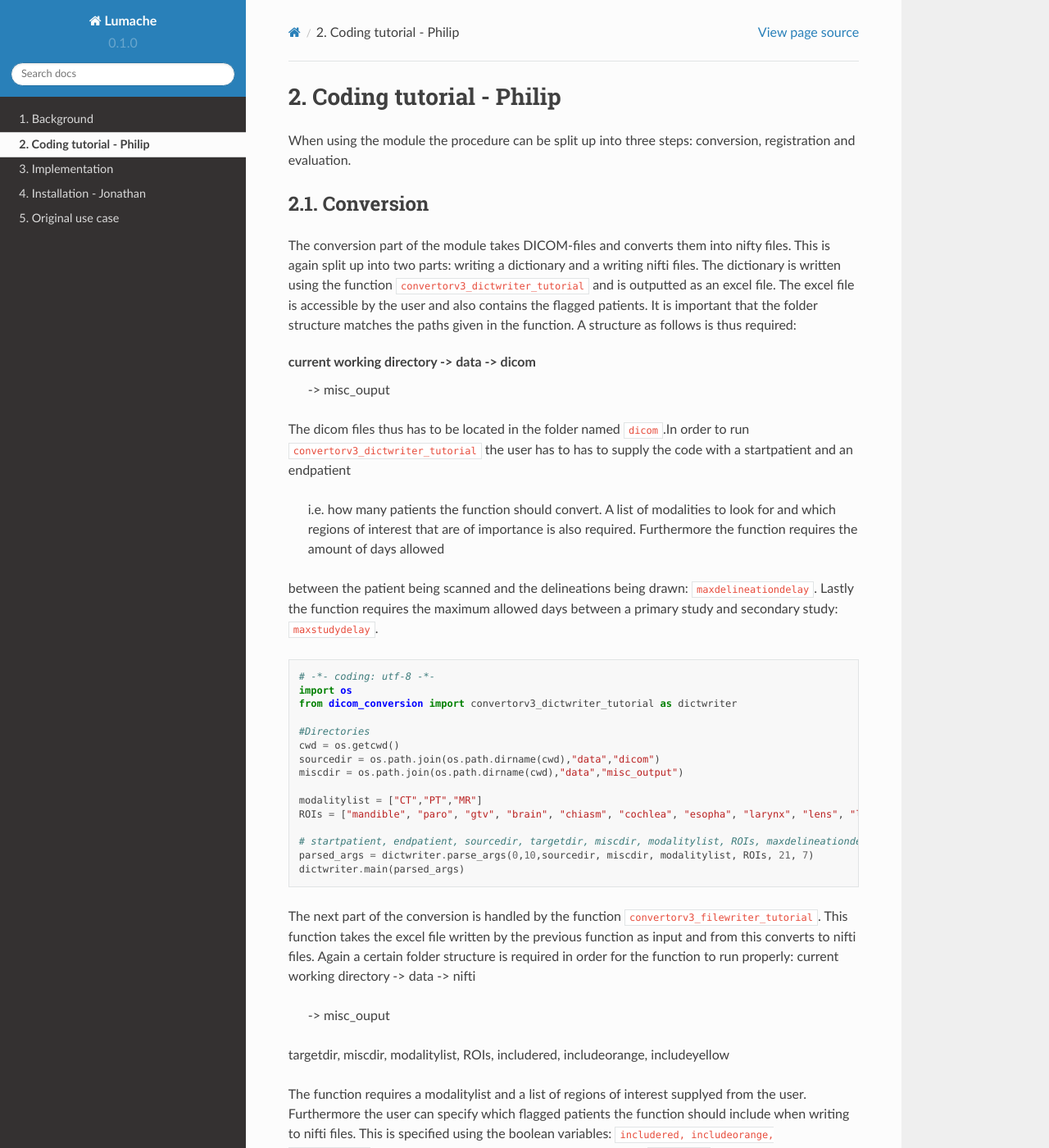
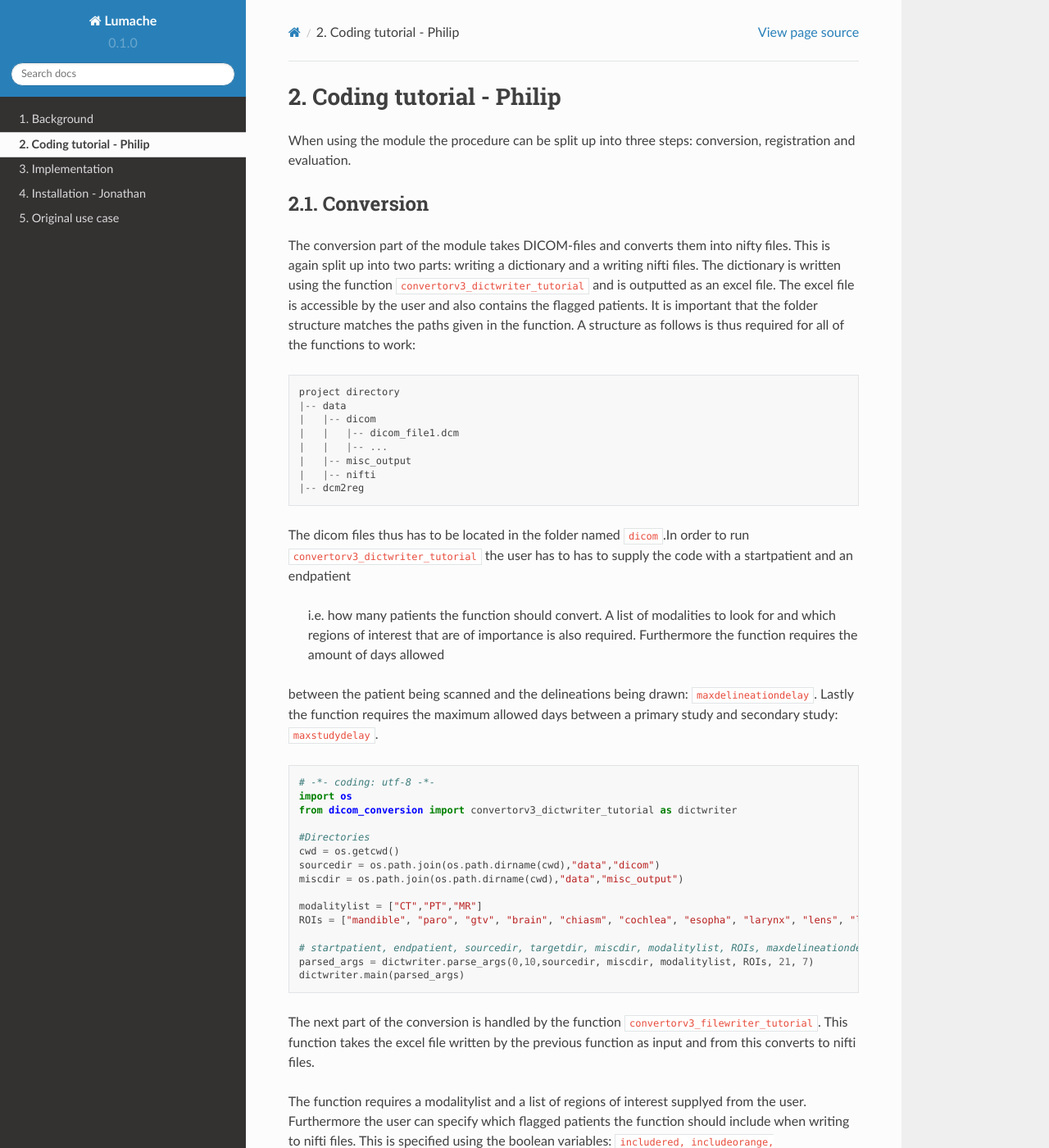
Before and after one commit to Dokkedal/dcm2reg, a Sphinx documentation site: the page built from docs/source/basic_usage.rst, in a window 1280 px wide and 1400 px high. Shown: the whole window at 82% size. Built offline with Sphinx 7.4.7 and the Read the Docs theme 2.0.0, drawn with Linux system fonts in a browser that asks for light colours.

Commit message:
basic usage 250522_16:16

```diff
--- a/docs/source/basic_usage.rst
+++ b/docs/source/basic_usage.rst
@@ -9,10 +9,17 @@
 up into two parts: writing a dictionary and a writing nifti files. The dictionary is written using the function
 ``convertorv3_dictwriter_tutorial`` and is outputted as an excel file. The excel file is accessible by the user
 and also contains the flagged patients. It is important that the folder structure matches the paths given in the
-function. A structure as follows is thus required:
+function. A structure as follows is thus required for all of the functions to work:
+::
+    project directory
+    |-- data
+    |   |-- dicom
+    |   |   |-- dicom_file1.dcm
+    |   |   |-- ...
+    |   |-- misc_output
+    |   |-- nifti
+    |-- dcm2reg
 
-current working directory -> data -> dicom
-                                  -> misc_ouput
 The dicom files thus has to be located in the folder named ``dicom``.In order to run
 ``convertorv3_dictwriter_tutorial`` the user has to has to supply the code with a startpatient and an endpatient
  i.e. how many patients the function should convert. A list of modalities to look for and which regions of
@@ -24,11 +31,7 @@
     :language: python
 
 The next part of the conversion is handled by the function ``convertorv3_filewriter_tutorial``. This function
-takes the excel file written by the previous function as input and from this converts to nifti files. Again
-a certain folder structure is required in order for the function to run properly:
-current working directory -> data -> nifti
-                                  -> misc_ouput
-targetdir, miscdir, modalitylist, ROIs, includered, includeorange, includeyellow
+takes the excel file written by the previous function as input and from this converts to nifti files.
 
 The function requires a modalitylist and a list of regions of interest supplyed from the user. Furthermore the
 user can specify which flagged patients the function should include when writing to nifti files. This is
```
